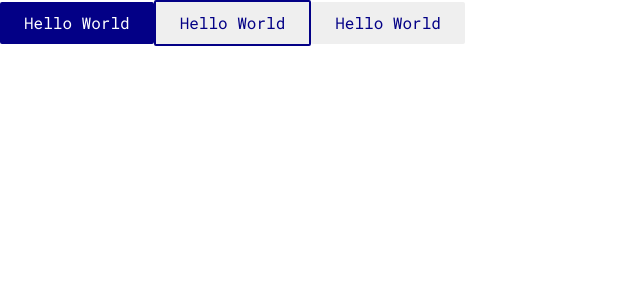
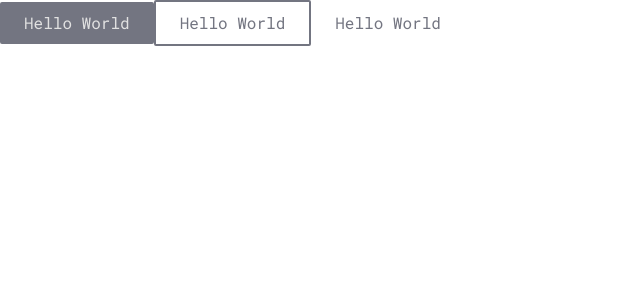
Before and after one commit to Tuaev/storybook-system-design, a React (Create React App) app: page / in a window 1280 px wide. Shown: the top 300 px of the page, without its empty margins (0-640 px from the left). Built offline with nearby package versions, Linux system fonts and the light colour scheme.

Commit message:
Add hover, focus, active and disabled state to buttons

```diff
--- a/src/App.js
+++ b/src/App.js
@@ -3,9 +3,9 @@ import PrimaryButton, { SecondaryButton, TertiaryButton } from './components/But
 const App = () => {
   return (
     <div>
-      <PrimaryButton>Hello World</PrimaryButton>
-      <SecondaryButton>Hello World</SecondaryButton>
-      <TertiaryButton>Hello World</TertiaryButton>
+      <PrimaryButton disabled>Hello World</PrimaryButton>
+      <SecondaryButton disabled>Hello World</SecondaryButton>
+      <TertiaryButton disabled>Hello World</TertiaryButton>
     </div>
   );
 };
--- a/src/components/Buttons.js
+++ b/src/components/Buttons.js
@@ -8,24 +8,60 @@ const Button = styled.button`
   min-width: 100px;
   cursor: pointer;
   font-family: 'Roboto Mono', monospace;
+  transition: background-color 0.2s linear, color 0.2s linear;
+
+  &:hover {
+    background-color: ${defaultTheme.primaryColorHover};
+    color: ${defaultTheme.textColorOnPrimary};
+  }
+
+  &:focus {
+    outline: 3px solid ${defaultTheme.primaryColorHover};
+    outline-offset: 2px;
+  }
+
+  &:active {
+    background-color: ${defaultTheme.primaryColorActive};
+    border-color: ${defaultTheme.primaryColorActive};
+    color: ${defaultTheme.textColorOnPrimary};
+  }
 `;
 
 const PrimaryButton = styled(Button)`
   background-color: ${defaultTheme.primaryColor};
   border: none;
   color: white;
+
+  &:disabled {
+    background-color: ${defaultTheme.disabled};
+    color: ${defaultTheme.textOnDisabled};
+    cursor: not-allowed;
+  }
 `;
 
 export const SecondaryButton = styled(Button)`
   background-color: none;
   border: 2px solid ${defaultTheme.primaryColor};
   color: ${defaultTheme.primaryColor};
+
+  &:disabled {
+    background: none;
+    color: ${defaultTheme.disabled};
+    border-color: ${defaultTheme.disabled};
+    cursor: not-allowed;
+  }
 `;
 
 export const TertiaryButton = styled(Button)`
-  background-color: none;
+  background: none;
   border: none;
   color: ${defaultTheme.primaryColor};
+
+  &:disabled {
+    background: none;
+    color: ${defaultTheme.disabled};
+    cursor: not-allowed;
+  }
 `;
 
 export default PrimaryButton;
--- a/src/utils/themes.js
+++ b/src/utils/themes.js
@@ -3,10 +3,12 @@ import { primaryFont } from './typography';
 
 export const defaultTheme = {
   primaryColor: blue[300],
-  primaryHoverColor: blue[200],
-  primaryActiveColor: blue[100],
+  primaryColorHover: blue[200],
+  primaryColorActive: blue[100],
   textColorOnPrimary: neutral[100],
   textColor: neutral[600],
   textColorInverted: neutral[100],
+  disabled: neutral[400],
+  textOnDisabled: neutral[300],
   primaryFont: primaryFont,
 };
```
